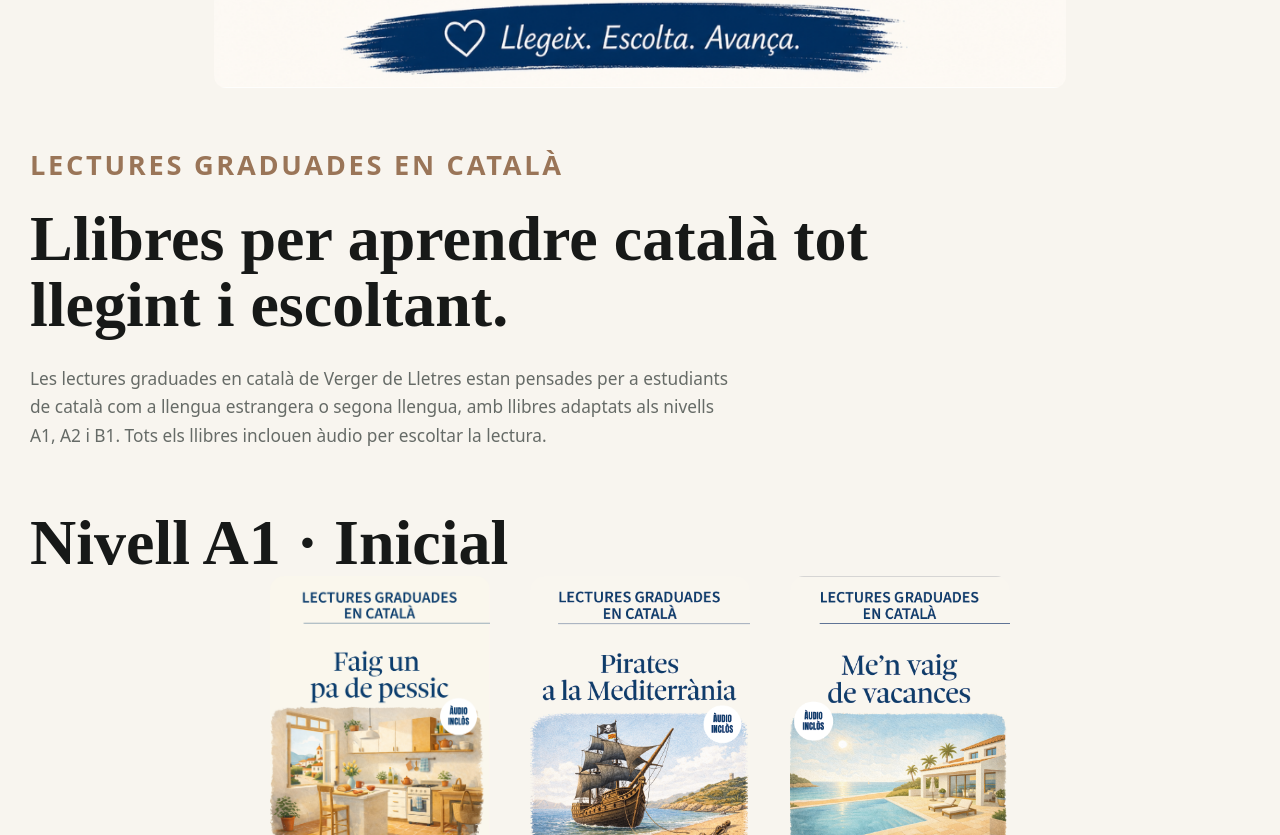
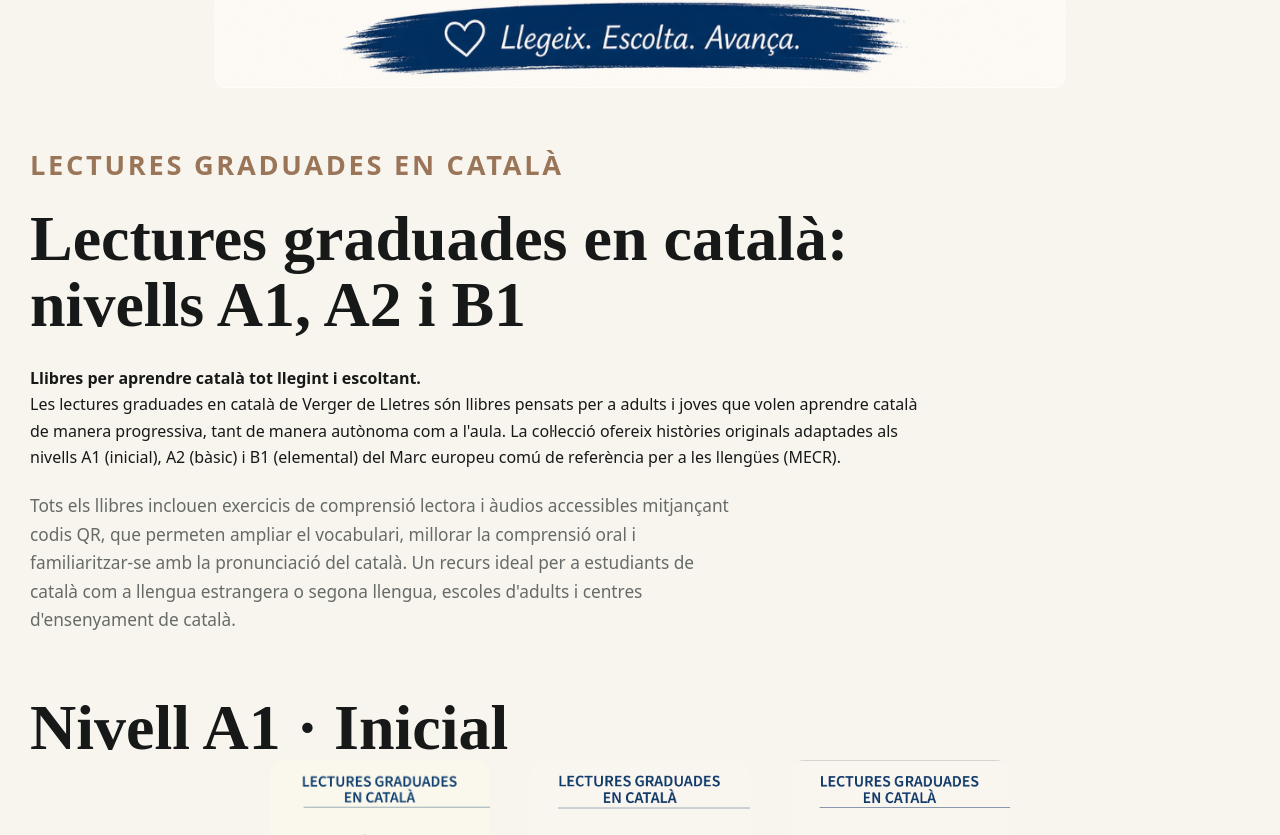
Before and after one commit to jordiconde-traduccions/jordiconde-traduccions.github.io, a plain HTML site: page lectures-graduades-catala.html in a window 1280 px wide. Shown: the part 549-1384 px from the top of the page. Drawn offline with Linux system fonts and the light colour scheme.

Commit message:
Update lectures-graduades-catala.html

```diff
--- a/lectures-graduades-catala.html
+++ b/lectures-graduades-catala.html
@@ -22,8 +22,11 @@
     <div class="wrap">
       <div class="section-head">
         <p class="kicker books-kicker">Lectures graduades en català</p>
-        <h1>Llibres per aprendre català tot llegint i escoltant.</h1>
-        <p>Les lectures graduades en català de Verger de Lletres estan pensades per a estudiants de català com a llengua estrangera o segona llengua, amb llibres adaptats als nivells A1, A2 i B1. Tots els llibres inclouen àudio per escoltar la lectura.</p>
+        <h1>Lectures graduades en català: nivells A1, A2 i B1</h1>
+      <p><strong>Llibres per aprendre català tot llegint i escoltant.</strong></p>
+        <p>Les lectures graduades en català de Verger de Lletres són llibres pensats per a adults i joves que volen aprendre català de manera progressiva, tant de manera autònoma com a l'aula. La col·lecció ofereix històries originals adaptades als nivells A1 (inicial), A2 (bàsic) i B1 (elemental) del Marc europeu comú de referència per a les llengües (MECR).</p>
+
+<p>Tots els llibres inclouen exercicis de comprensió lectora i àudios accessibles mitjançant codis QR, que permeten ampliar el vocabulari, millorar la comprensió oral i familiaritzar-se amb la pronunciació del català. Un recurs ideal per a estudiants de català com a llengua estrangera o segona llengua, escoles d'adults i centres d'ensenyament de català.</p>
       </div>
       <div class="books-level">
   <h2>Nivell A1 · Inicial</h2>
```
